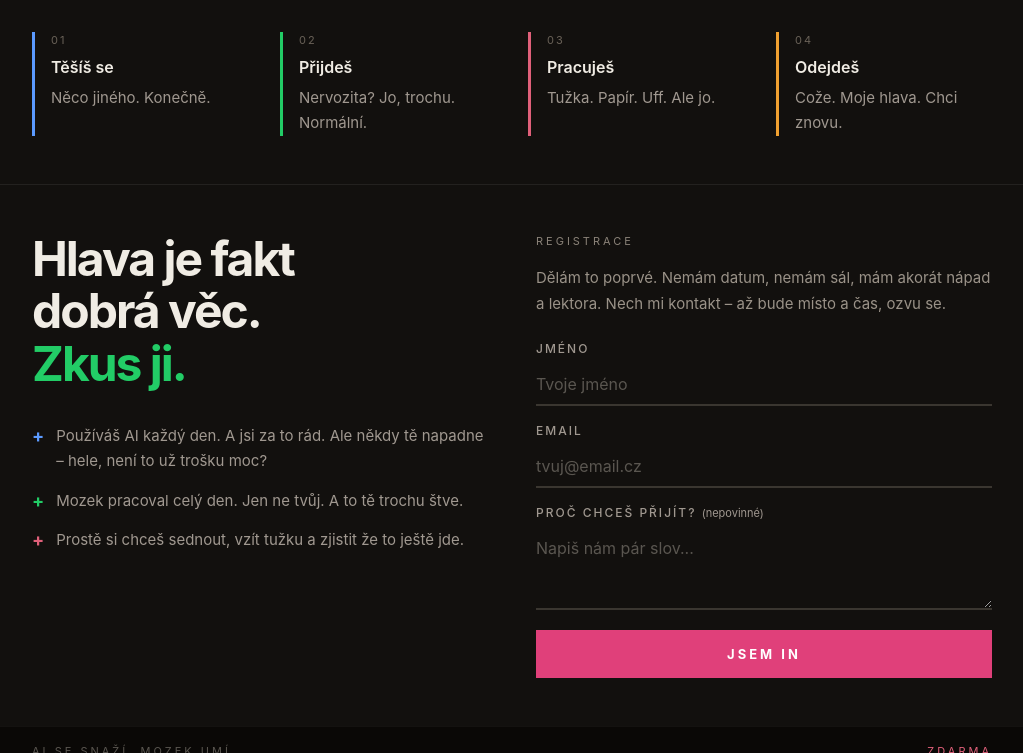
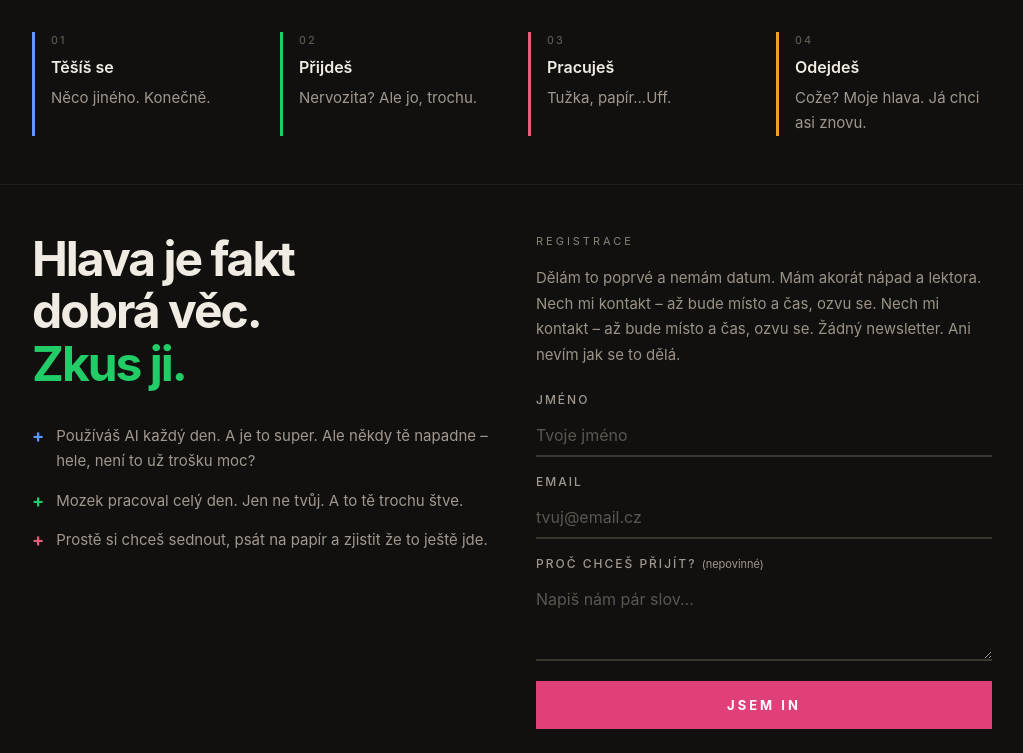
Before and after one commit to KristynaJerabk/AnalogovaInteligence, a plain HTML site: page index.html in a window 1280 px wide. Shown: the part 496-1249 px from the top of the page, without its empty margins (128-1151 px from the left). Drawn offline with Linux system fonts and the light colour scheme.

Commit message:
Refine text and phrasing in index.html

```diff
--- a/index.html
+++ b/index.html
@@ -281,7 +281,7 @@
         <p class="meta" aria-label="Lokalita a rok">PLZEŇ · 2026</p>
 
         <h1><span class="ai">A</span>nalogová<br><span class="ai">I</span>nteligence</h1>
-        <p class="provokace-italic">Scrolluješ. Promptuješ. Kopíruješ. Ani nevíš kdy se to stalo.</p>
+        <p class="provokace-italic">Scrolluješ. Promptuješ. Kopíruješ a ani nevíš kdy se to stalo.</p>
         <p class="provokace-mid">Proč se namáhat?</p>
         <p class="provokace-bold">Právě proto. Mozek je IN.</p>
 
@@ -294,17 +294,17 @@
           <div class="krok" role="listitem">
             <p class="krok-num">02</p>
             <p class="krok-title">Přijdeš</p>
-            <p class="krok-desc">Nervozita? Jo, trochu. Normální.</p>
+            <p class="krok-desc">Nervozita? Ale jo, trochu.</p>
           </div>
           <div class="krok" role="listitem">
             <p class="krok-num">03</p>
             <p class="krok-title">Pracuješ</p>
-            <p class="krok-desc">Tužka. Papír. Uff. Ale jo.</p>
+            <p class="krok-desc">Tužka, papír...Uff.</p>
           </div>
           <div class="krok" role="listitem">
             <p class="krok-num">04</p>
             <p class="krok-title">Odejdeš</p>
-            <p class="krok-desc">Cože. Moje hlava. Chci znovu.</p>
+            <p class="krok-desc">Cože? Moje hlava. Já chci asi znovu.</p>
           </div>
         </div>
       </div>
@@ -318,7 +318,7 @@
             <ul class="pro-koho" aria-label="Pro koho je AI určena">
               <li class="pro-item">
                 <span class="pro-plus blue" aria-hidden="true">+</span>
-                <p class="pro-text">Používáš AI každý den. A jsi za to rád. Ale někdy tě napadne – hele, není to už trošku moc?</p>
+                <p class="pro-text">Používáš AI každý den. A je to super. Ale někdy tě napadne – hele, není to už trošku moc?</p>
               </li>
               <li class="pro-item">
                 <span class="pro-plus green" aria-hidden="true">+</span>
@@ -326,14 +326,14 @@
               </li>
               <li class="pro-item">
                 <span class="pro-plus pink" aria-hidden="true">+</span>
-                <p class="pro-text">Prostě si chceš sednout, vzít tužku a zjistit že to ještě jde.</p>
+                <p class="pro-text">Prostě si chceš sednout, psát na papír a zjistit že to ještě jde.</p>
               </li>
             </ul>
           </div>
 
           <div id="registrace">
             <span class="reg-label">REGISTRACE</span>
-            <p class="reg-desc">Dělám to poprvé. Nemám datum, nemám sál, mám akorát nápad a lektora. Nech mi kontakt – až bude místo a čas, ozvu se.</p>
+            <p class="reg-desc">Dělám to poprvé a nemám datum. Mám akorát nápad a lektora. Nech mi kontakt – až bude místo a čas, ozvu se. Nech mi kontakt – až bude místo a čas, ozvu se. Žádný newsletter. Ani nevím jak se to dělá.</p>
             <form class="reg-form" id="regForm" novalidate>
               <div class="form-group">
                 <label for="jmeno">JMÉNO</label>
```
